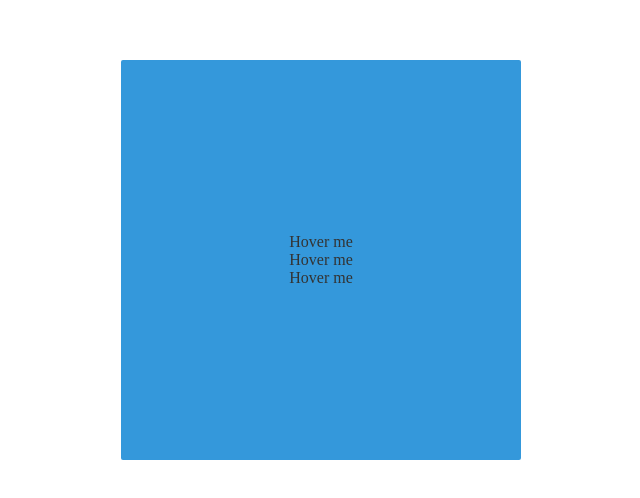
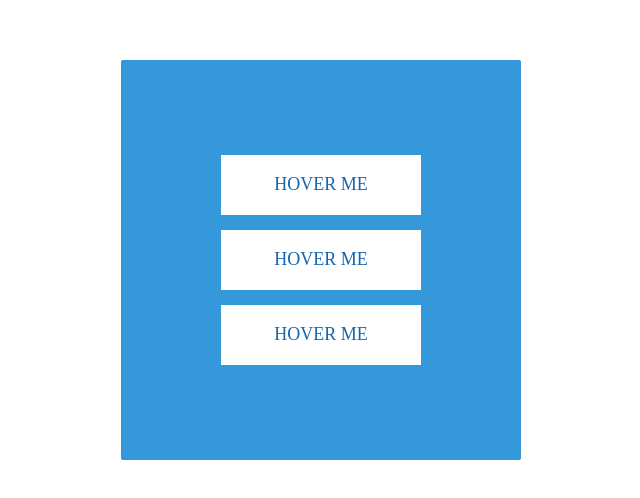
Before and after one commit to ihlasMert/100days-css-challenge-10, a plain HTML site: page index.html in a window 1280 px wide. Shown: the part 140-638 px from the top of the page, without its empty margins (319-959 px from the left). Drawn offline with Linux system fonts and the light colour scheme.

Commit message:
finished challenge#10

```diff
--- a/styles.css
+++ b/styles.css
@@ -18,3 +18,21 @@
   left: 50%;
   transform: translate(-50%, -50%);
 }
+.button {
+  background: #fff;
+  color: #1565b1;
+  cursor: pointer;
+  font-size: 18px;
+  font-weight: 500;
+  line-height: 58px;
+  height: 60px;
+  margin: 15px 0;
+  min-width: 200px;
+  text-align: center;
+  text-transform: uppercase;
+  transition: .3s;
+}
+.button:hover {
+  transform: scale(1.1);
+  box-shadow: 0 0 8px rgba(0, 0, 0, 0.2), 2px 4px 0 rgba(0, 0, 0, 0.25);
+}
```
